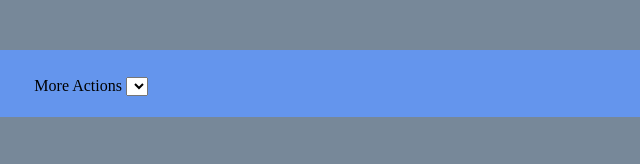
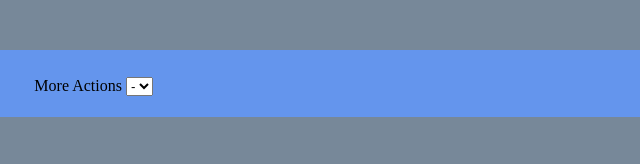
Before and after one commit to bisur/Lab-4.github.io, a plain HTML site: page registration_form.html in a window 1280 px wide. Shown: the top 164 px of the page, 545-1185 px from the left. Drawn offline with Linux system fonts and the light colour scheme.

Commit message:
Update registration_form.html

```diff
--- a/registration_form.html
+++ b/registration_form.html
@@ -15,7 +15,7 @@
 
         <label>More Actions</label>
         <select name="actions">
-            <option></option>
+            <option>-</option>
         </select>
     </nav>
 </div>
```
